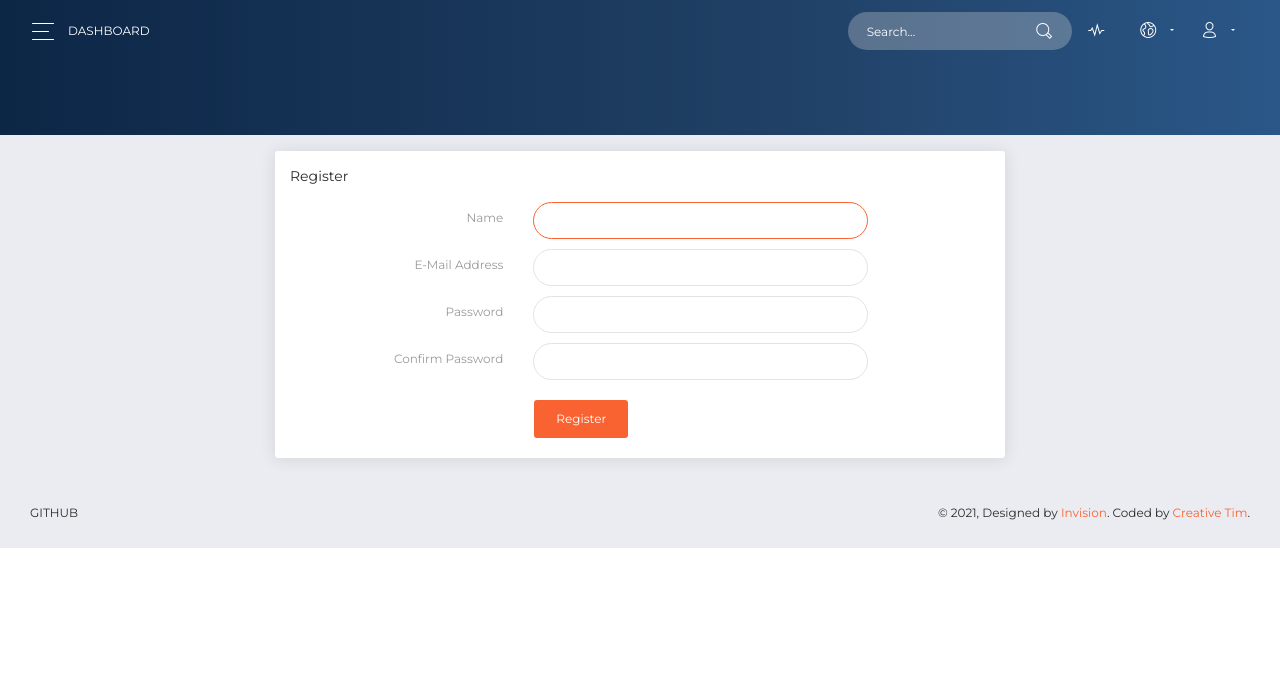
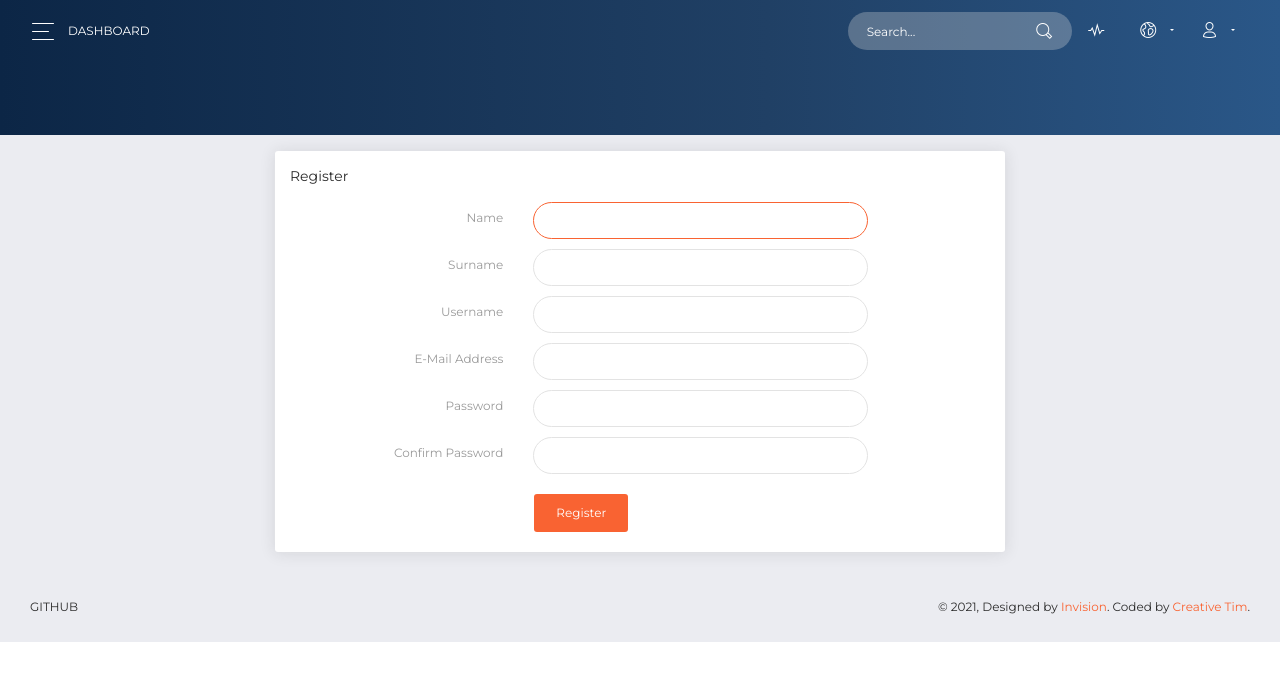
Before and after one commit to paoli7612/Pluto, a Laravel app: page /register in a window 1280 px wide. Shown: the top 681 px of the page. Run offline with Laravel 8, Linux system fonts and the light colour scheme.

Commit message:
name surname and username

```diff
--- a/app/Http/Controllers/Auth/RegisterController.php
+++ b/app/Http/Controllers/Auth/RegisterController.php
@@ -51,6 +51,8 @@ class RegisterController extends Controller
     {
         return Validator::make($data, [
             'name' => ['required', 'string', 'max:255'],
+            'surname' => ['required', 'string', 'max:255'],
+            'username' => ['required', 'max:255'],
             'email' => ['required', 'string', 'email', 'max:255', 'unique:users'],
             'password' => ['required', 'string', 'min:8', 'confirmed'],
         ]);
@@ -66,6 +68,8 @@ class RegisterController extends Controller
     {
         return User::create([
             'name' => $data['name'],
+            'surname' => $data['surname'],
+            'username' => $data['username'],
             'email' => $data['email'],
             'password' => Hash::make($data['password']),
         ]);
--- a/app/Models/User.php
+++ b/app/Models/User.php
@@ -19,6 +19,8 @@ class User extends Authenticatable
      */
     protected $fillable = [
         'name',
+        'surname',
+        'username',
         'email',
         'password',
     ];
--- a/resources/views/account.blade.php
+++ b/resources/views/account.blade.php
@@ -23,7 +23,7 @@
                                 <div class="col-md-3 px-1">
                                     <div class="form-group">
                                         <label>Username</label>
-                                        <input type="text" class="form-control" placeholder="Username" value="{{ $user->name }}">
+                                        <input type="text" class="form-control" placeholder="Username" value="{{ $user->username }}">
                                     </div>
                                 </div>
                                 <div class="col-md-4 pl-1">
@@ -37,13 +37,13 @@
                                 <div class="col-md-6 pr-1">
                                     <div class="form-group">
                                         <label>First Name</label>
-                                        <input type="text" class="form-control" placeholder="Company" value="Mike">
+                                        <input type="text" class="form-control" placeholder="Company" value="{{ $user->name }}">
                                     </div>
                                 </div>
                                 <div class="col-md-6 pl-1">
                                     <div class="form-group">
                                         <label>Last Name</label>
-                                        <input type="text" class="form-control" placeholder="Last Name" value="Andrew">
+                                        <input type="text" class="form-control" placeholder="Last Name" value="{{ $user->surname }}">
                                     </div>
                                 </div>
                             </div>
--- a/resources/views/auth/register.blade.php
+++ b/resources/views/auth/register.blade.php
@@ -20,6 +20,34 @@
                                 <input id="name" type="text" class="form-control @error('name') is-invalid @enderror" name="name" value="{{ old('name') }}" required autocomplete="name" autofocus>
 
                                 @error('name')
+                                    <span class="invalid-feedback" role="alert">
+                                        <strong>{{ $message }}</strong>
+                                    </span>
+                                @enderror
+                            </div>
+                        </div>
+
+                        <div class="form-group row">
+                            <label for="name" class="col-md-4 col-form-label text-md-right">{{ __('Surname') }}</label>
+
+                            <div class="col-md-6">
+                                <input id="name" type="text" class="form-control @error('surname') is-invalid @enderror" name="surname" value="{{ old('surname') }}" required autocomplete="surname">
+
+                                @error('surname')
+                                    <span class="invalid-feedback" role="alert">
+                                        <strong>{{ $message }}</strong>
+                                    </span>
+                                @enderror
+                            </div>
+                        </div>
+
+                        <div class="form-group row">
+                            <label for="username" class="col-md-4 col-form-label text-md-right">{{ __('Username') }}</label>
+
+                            <div class="col-md-6">
+                                <input id="username" type="text" class="form-control @error('username') is-invalid @enderror" name="username" value="{{ old('username') }}" required autocomplete="username">
+
+                                @error('username')
                                     <span class="invalid-feedback" role="alert">
                                         <strong>{{ $message }}</strong>
                                     </span>
```
Also changed, not shown: database/migrations/2014_10_12_000000_create_users_table.php.
